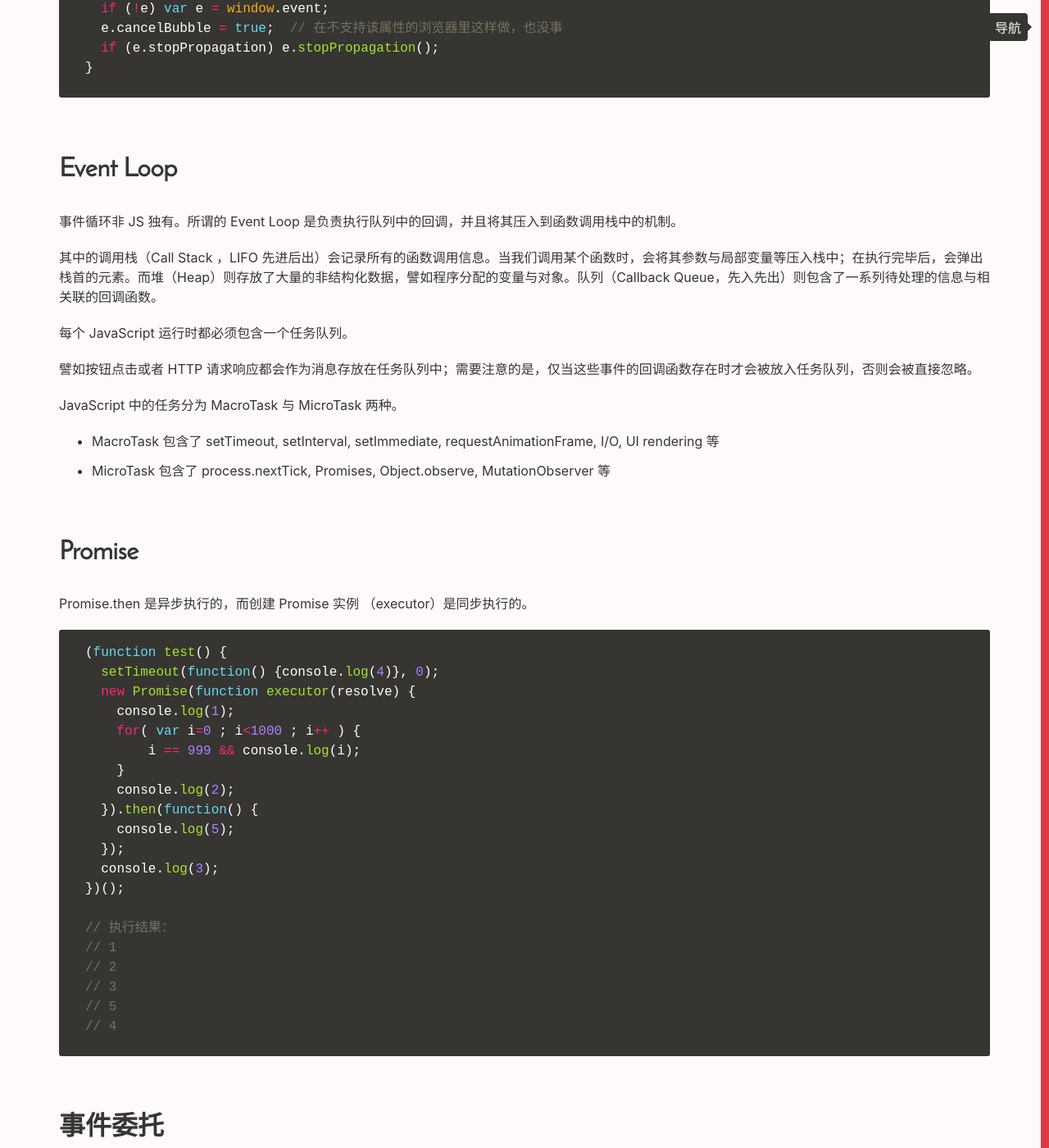
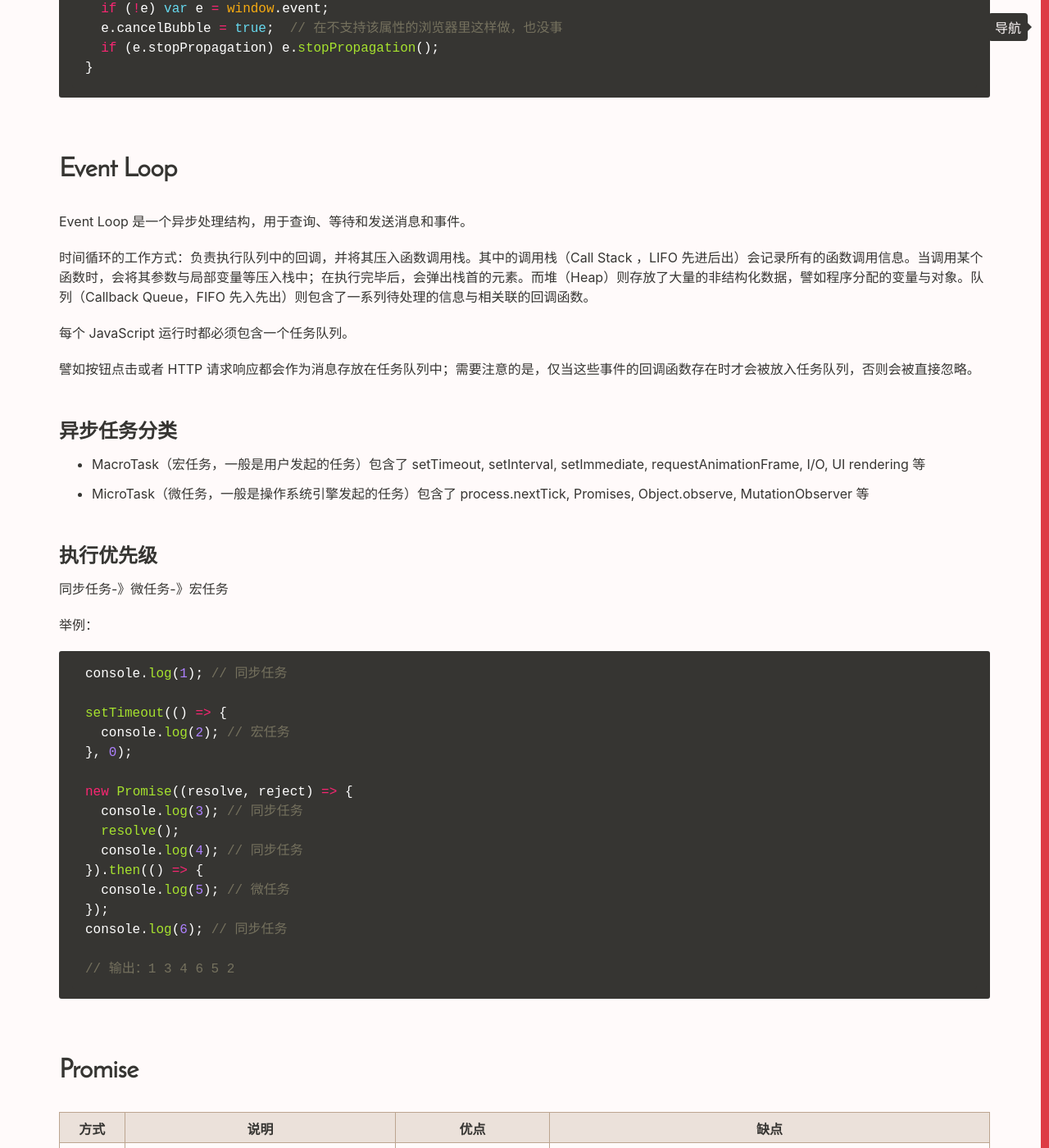
Before and after one commit to Vivi-wu/dive-into-web, a Jekyll site: the page built from _posts/2014-08-29-Javascript-Event-Order.markdown, in a window 1280 px wide and 1400 px high, scrolled down 3780 px. Shown: the whole window at 82% size. Built offline with Jekyll 4.4.1, drawn with Linux system fonts in a browser that asks for light colours; some of the changed text lies outside the part shown.

Commit message:
mod 更新es6新特性相关博文

````diff
--- a/_posts/2014-08-29-Javascript-Event-Order.markdown
+++ b/_posts/2014-08-29-Javascript-Event-Order.markdown
@@ -131,20 +131,73 @@ function doSomething(e) {
 
 ## Event Loop
 
-事件循环非 JS 独有。所谓的 Event Loop 是负责执行队列中的回调，并且将其压入到函数调用栈中的机制。
+Event Loop 是一个异步处理结构，用于查询、等待和发送消息和事件。
 
-其中的调用栈（Call Stack ，LIFO 先进后出）会记录所有的函数调用信息。当我们调用某个函数时，会将其参数与局部变量等压入栈中；在执行完毕后，会弹出栈首的元素。而堆（Heap）则存放了大量的非结构化数据，譬如程序分配的变量与对象。队列（Callback Queue，先入先出）则包含了一系列待处理的信息与相关联的回调函数。
+时间循环的工作方式：负责执行队列中的回调，并将其压入函数调用栈。其中的调用栈（Call Stack ，LIFO 先进后出）会记录所有的函数调用信息。当调用某个函数时，会将其参数与局部变量等压入栈中；在执行完毕后，会弹出栈首的元素。而堆（Heap）则存放了大量的非结构化数据，譬如程序分配的变量与对象。队列（Callback Queue，FIFO 先入先出）则包含了一系列待处理的信息与相关联的回调函数。
 
 每个 JavaScript 运行时都必须包含一个任务队列。
 
 譬如按钮点击或者 HTTP 请求响应都会作为消息存放在任务队列中；需要注意的是，仅当这些事件的回调函数存在时才会被放入任务队列，否则会被直接忽略。
 
-JavaScript 中的任务分为 MacroTask 与 MicroTask 两种。
+### 异步任务分类
 
-+ MacroTask 包含了 setTimeout, setInterval, setImmediate, requestAnimationFrame, I/O, UI rendering 等
-+ MicroTask 包含了 process.nextTick, Promises, Object.observe, MutationObserver 等
++ MacroTask（宏任务，一般是用户发起的任务）包含了 setTimeout, setInterval, setImmediate, requestAnimationFrame, I/O, UI rendering 等
++ MicroTask（微任务，一般是操作系统引擎发起的任务）包含了 process.nextTick, Promises, Object.observe, MutationObserver 等
+
+### 执行优先级
+
+同步任务-》微任务-》宏任务
+
+举例：
+
+```js
+console.log(1); // 同步任务
+
+setTimeout(() => {
+  console.log(2); // 宏任务
+}, 0);
+
+new Promise((resolve, reject) => {
+  console.log(3); // 同步任务
+  resolve();
+  console.log(4); // 同步任务
+}).then(() => {
+  console.log(5); // 微任务
+});
+console.log(6); // 同步任务
+
+// 输出：1 3 4 6 5 2
+```
 
 ## Promise
+
+| 方式 | 说明 | 优点 | 缺点 |
+| --- | --- | --- | --- |
+| 同步执行 | 所有任务组成一个序列，前一个任务结束，才会执行下一个任务 | 任务不会遗漏 | 执行总时间长，前序任务会阻塞后续任务 |
+| 异步执行 | 所有任务并发执行，谁先执行完毕，谁先响应 | 执行速度快，程序执行总时间短 | 早期JS为在异步执行环境下，实现任务按序执行必须层层嵌套回调函数，开发工作量大、逻辑复杂、容易出错 |
+
+Promise 构造器指定某个任务完成后，根据这个任务执行的不同结果，去执行不同的回调函数（即下一个任务）。
+
+共有三种状态：
++ pending：初始状态，任务还完成时触发
++ fulfilled：任务完成后触发
++ rejected：任务失败后出发
+
+用例：
+```js
+function Hello() {
+  return new Promise((resolve, reject) => {
+    console.log('in Hello function');
+    setTimeout(resolve, 1000);
+    // setTimeout(reject, 1000); // 失败时调用 reject
+  })
+}
+Hello().then(() =>{
+  console.log('from resolve')
+}).catch(() => {
+  console.log('from reject')
+})
+```
 
 Promise.then 是异步执行的，而创建 Promise 实例 （executor）是同步执行的。
 
````
Also changed, not shown: _posts/2015-12-30-JavaScript-Objects.markdown (+40 -0 lines), _posts/2016-02-29-ECMAScript-6.markdown (+8 -0 lines).
